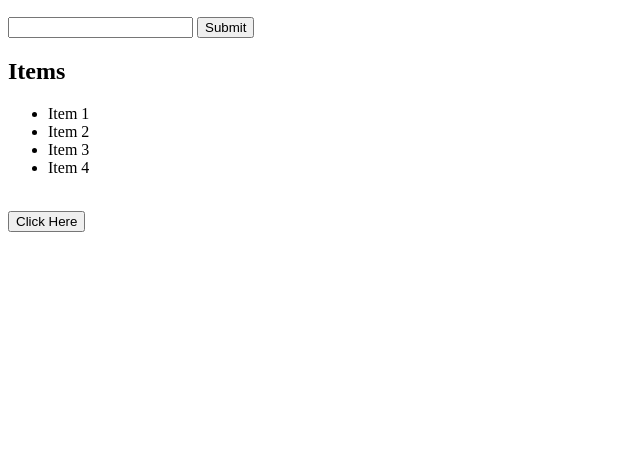
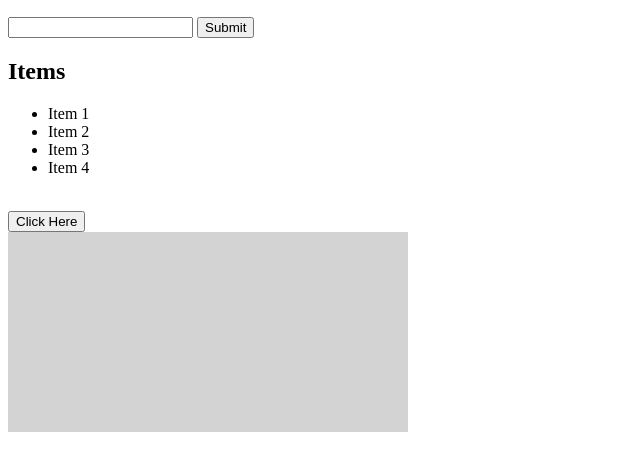
Before and after one commit to Roberterpi/js-dom, a plain HTML site: page index.html in a window 1280 px wide. Shown: the part 110-580 px from the top of the page, without its empty margins (0-640 px from the left). Drawn offline with Linux system fonts and the light colour scheme.

Commit message:
added new div

```diff
--- a/index.html
+++ b/index.html
@@ -29,6 +29,8 @@
     <div id="output"></div>
     <br>
     <button class="btn btn-dark btn-block" id="button">Click Here</button>
+    <br>
+    <div id="box" style="width: 400px;height: 200px;background-color: lightgrey;"></div>
   </div>
   </div>
 
```
